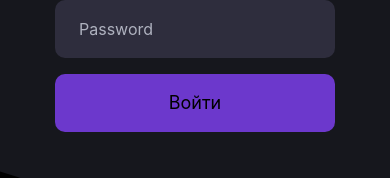
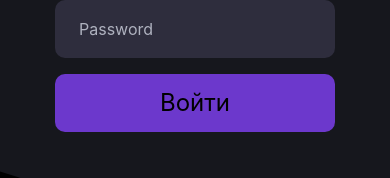
Before and after one commit to sinzem/PurpleSchool_native_app_learn, a React Native app: screen / in a window 390 px wide. Shown: the part 417-595 px from the top of the page. Built offline with nearby package versions, Linux system fonts and the light colour scheme.

Commit message:
last_com

```diff
--- a/App.tsx
+++ b/App.tsx
@@ -1,5 +1,5 @@
 // import { StatusBar } from 'expo-status-bar';
-import { Dimensions, Image, StyleSheet, Text, TextInput, View } from 'react-native'; /* (Все элементы должны быть импортированы) */
+import { Dimensions, Image, StyleSheet, Text, View } from 'react-native'; /* (Все элементы должны быть импортированы) */
 import { Input } from './shared/input/Input';
 import { Colors, Gaps } from './shared/tokens';
 import { Button } from './shared/button/Button';
--- a/shared/button/Button.tsx
+++ b/shared/button/Button.tsx
@@ -23,6 +23,6 @@ const styles = StyleSheet.create({
     },
     text: {
         color: Colors.white,
-        fontSize: Font.f18,
+        fontSize: Font.f24,
     },
 })
--- a/shared/tokens.ts
+++ b/shared/tokens.ts
@@ -20,4 +20,5 @@ export const Radius = {
 export const Font = {
     f16: 16,
     f18: 18,
+    f24: 24,
 }
```
